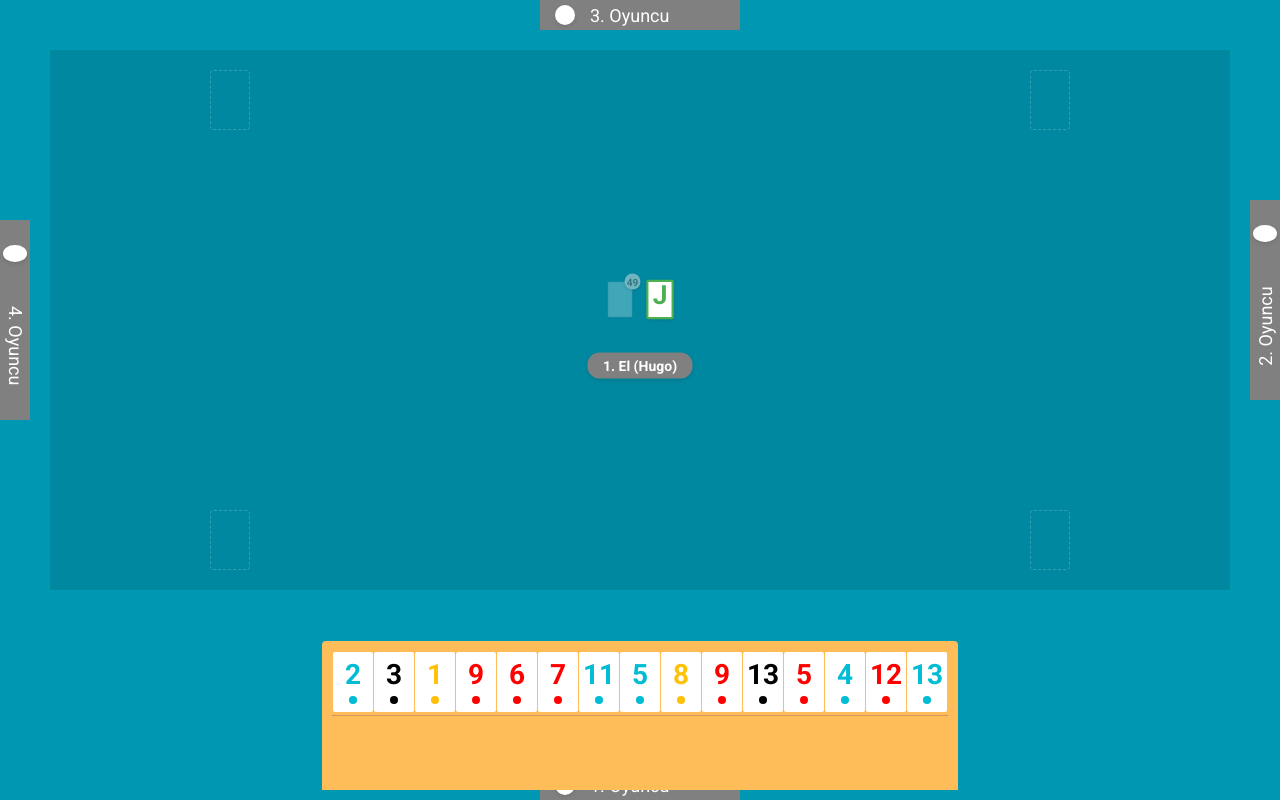
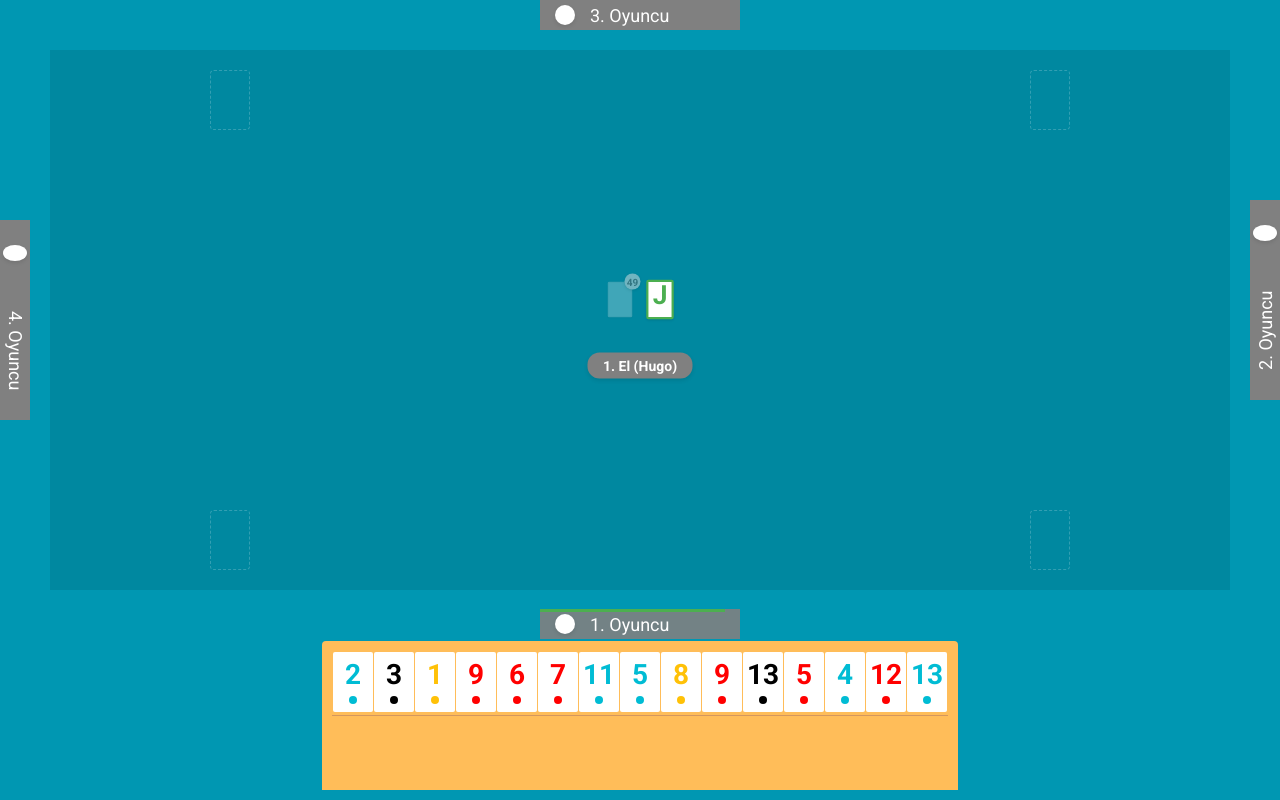
Before and after one commit to uzunosman/hugo-ui, a React (Vite) app: page / in a window 1280 px wide. Built offline with nearby package versions, Linux system fonts and the light colour scheme.

Commit message:
sıra işleri geliştirmeleri

```diff
--- a/src/assets/css/components/PlayerPanel.css
+++ b/src/assets/css/components/PlayerPanel.css
@@ -12,13 +12,44 @@
     gap: var(--spacing-md);
 }
 
+/* Temel timer-bar stili */
 .player-panel .timer-bar {
     position: absolute;
+    background-color: #4CAF50;
+    transition: all 1s linear;
+}
+
+/* 1. oyuncu (current-player) için timer-bar */
+.player-panel.current-player .timer-bar {
     top: 0;
     left: 0;
+    width: var(--timer-progress, 100%);
     height: 3px;
-    background-color: #4CAF50;
-    transition: all 1s linear;
+}
+
+/* 3. oyuncu (top) için timer-bar */
+.player-panel.top .timer-bar {
+    bottom: 0;
+    left: 0;
+    width: var(--timer-progress, 100%);
+    height: 3px;
+}
+
+/* 2. oyuncu (right) için timer-bar */
+.player-panel.right .timer-bar {
+    top: 0;
+    left: 0;
+    width: 3px;
+    height: var(--timer-progress, 100%);
+}
+
+/* 4. oyuncu (left) için timer-bar */
+.player-panel.left .timer-bar {
+    top: 0;
+    right: 0;
+    left: auto;
+    width: 3px;
+    height: var(--timer-progress, 100%);
 }
 
 .player-panel .timer-bar.warning {
@@ -27,7 +58,7 @@
 
 .player-panel.current-player {
     position: fixed;
-    bottom: 160px;
+    bottom: calc(160px + 1px);
     left: 50%;
     transform: translateX(-50%);
     background-color: rgba(128, 128, 128, 0.9);
@@ -50,24 +81,12 @@
     padding: var(--spacing-md) 5px;
 }
 
-.player-panel.right .timer-bar {
-    top: 0;
-    left: 0;
-    width: 3px;
-    height: 100%;
-}
-
 .player-panel.right .player-info {
     writing-mode: vertical-rl;
     transform: rotate(180deg);
     text-align: center;
     height: 100%;
-}
-
-.player-panel.bottom {
-    bottom: 0;
-    left: 50%;
-    transform: translateX(-50%);
+    margin-top: var(--spacing-sm);
 }
 
 .player-panel.left {
@@ -80,17 +99,11 @@
     padding: var(--spacing-md) 5px;
 }
 
-.player-panel.left .timer-bar {
-    top: 0;
-    right: 0;
-    width: 3px;
-    height: 100%;
-}
-
 .player-panel.left .player-info {
     writing-mode: vertical-lr;
     text-align: center;
     height: 100%;
+    margin-top: var(--spacing-sm);
 }
 
 .player-avatar {
--- a/src/components/GameBoard/GameBoard.jsx
+++ b/src/components/GameBoard/GameBoard.jsx
@@ -78,7 +78,7 @@ const GameBoard = ({
                     key={index}
                     name={player.name}
                     score={player.score}
-                    position={['top', 'right', 'bottom', 'left'][index]}
+                    position={index === 2 ? 'current-player' : ['top', 'right', 'left'][index === 3 ? 2 : index]}
                     isCurrentPlayer={index === currentPlayer}
                     timeLeft={index === currentPlayer ? timeLeft : null}
                 />
--- a/src/components/PlayerPanel/PlayerPanel.jsx
+++ b/src/components/PlayerPanel/PlayerPanel.jsx
@@ -2,25 +2,19 @@ import React from 'react';
 import '../../assets/css/components/PlayerPanel.css';
 
 const PlayerPanel = ({ name, score, position, isCurrentPlayer, timeLeft }) => {
-    const getTimerWidth = () => {
+    const getTimerProgress = () => {
         if (!isCurrentPlayer || !timeLeft) return 0;
-
-        // Yatay paneller için genişlik yüzdesi
-        if (position === 'top' || position === 'bottom' || position === 'current-player') {
-            return `${(timeLeft / 60) * 100}%`;
-        }
-        // Dikey paneller için yükseklik yüzdesi
-        return '100%';
+        return (timeLeft / 60) * 100;
     };
 
     const isWarning = timeLeft <= 20;
+    const progress = getTimerProgress();
 
     return (
-        <div className={`player-panel ${position}`}>
+        <div className={`player-panel ${position}`} style={{ '--timer-progress': `${progress}%` }}>
             {isCurrentPlayer && (
                 <div
                     className={`timer-bar ${isWarning ? 'warning' : ''}`}
-                    style={{ width: getTimerWidth() }}
                 />
             )}
             <div className="player-avatar" />
```
